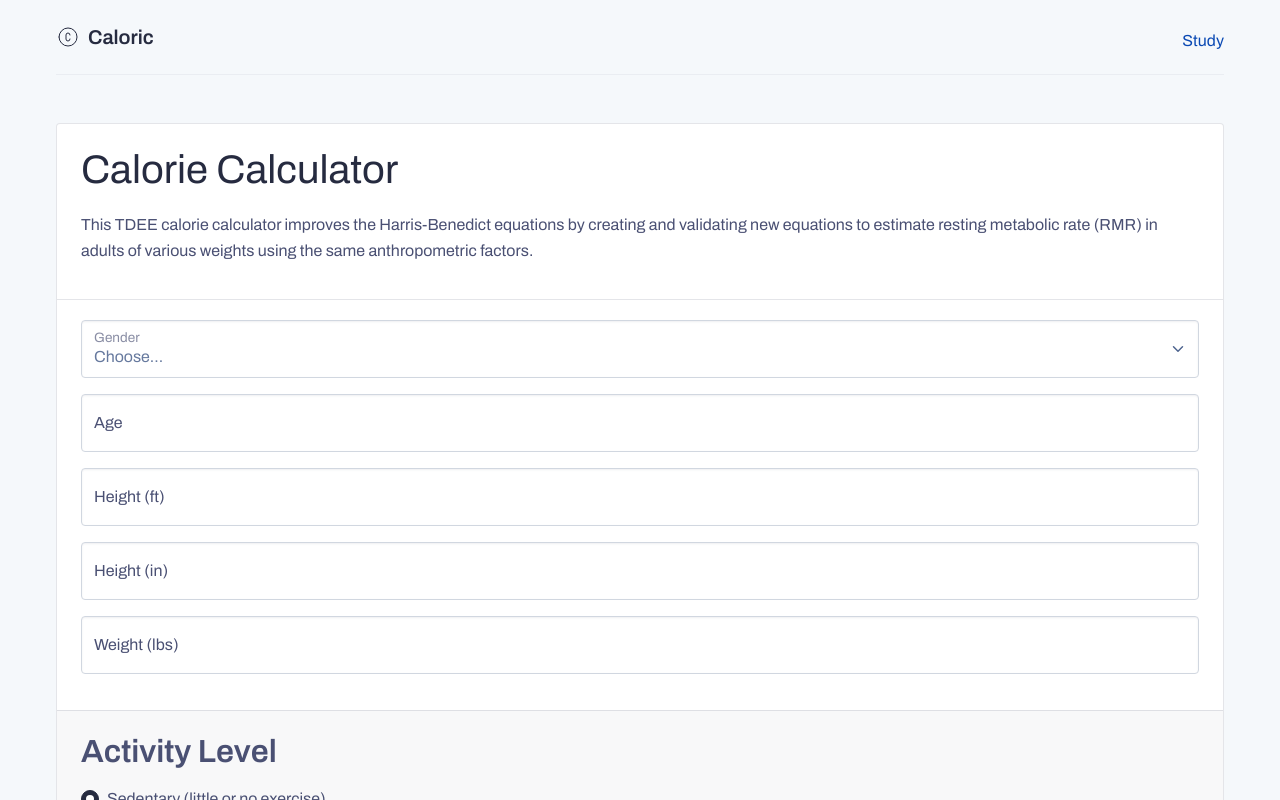
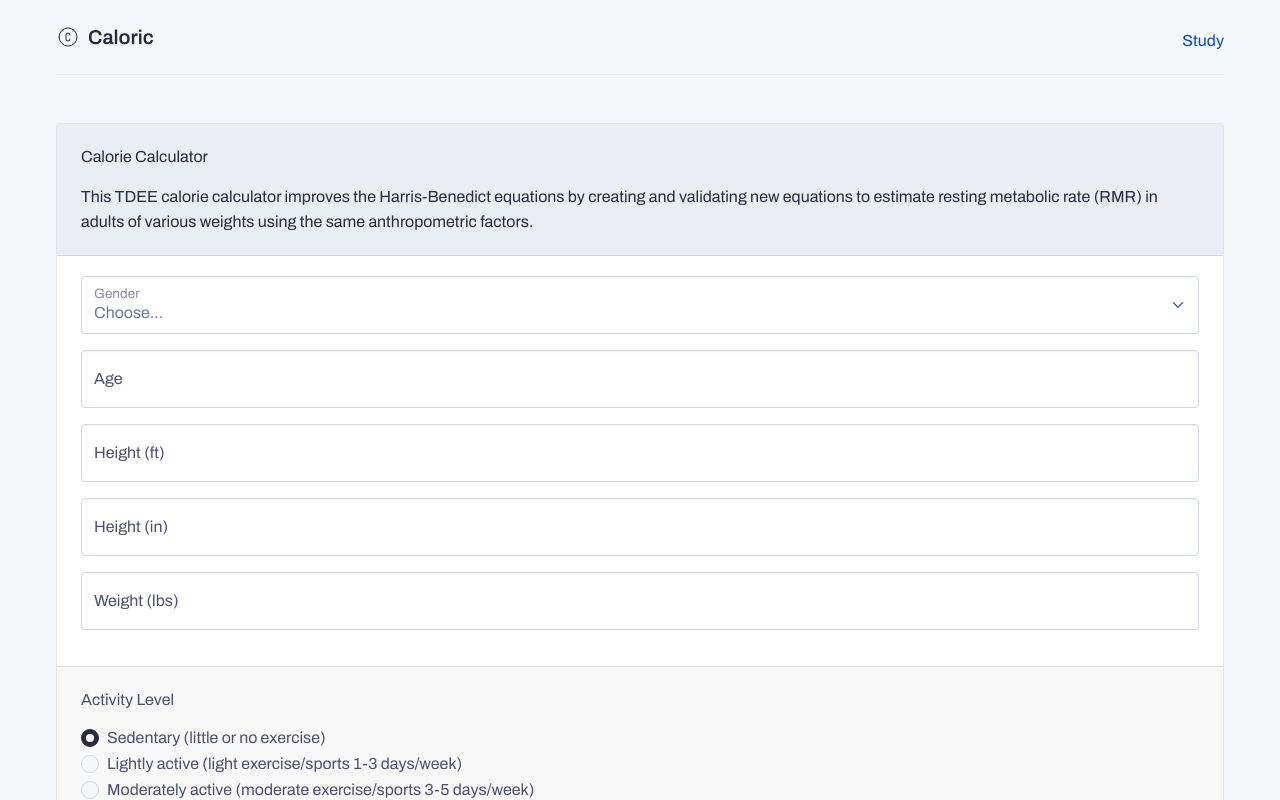
Before and after one commit to emiluzelac/caloric, a Next.js app: page / in a window 1280 px wide. Shown: the top 800 px of the page. Built offline with nearby package versions, Linux system fonts and the light colour scheme.

Commit message:
Class updates

```diff
--- a/src/components/Calculator.tsx
+++ b/src/components/Calculator.tsx
@@ -119,9 +119,9 @@ const Calculator: React.FC = () => {
         style={{ display: showResults ? 'none' : 'block' }}
       >
         <div className='card'>
-        <div className='card-header'>
-        <h1 className="h1 mb-3 fw-normal">Calorie Calculator</h1>
-        <p>
+        <div className='card-header text-bg-light'>
+        <p className="card-title">Calorie Calculator</p>
+        <p className='card-text'>
           This TDEE calorie calculator improves the Harris-Benedict equations by
           creating and validating new equations to estimate resting metabolic
           rate (RMR) in adults of various weights using the same anthropometric
@@ -205,7 +205,7 @@ const Calculator: React.FC = () => {
         </div>
 
         <div className="card-footer">
-          <h2 className="card-title">Activity Level</h2>
+          <p className="card-title">Activity Level</p>
           {[
             { value: '1.2', label: 'Sedentary (little or no exercise)' },
             {
```
